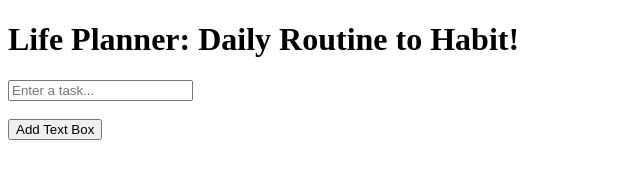
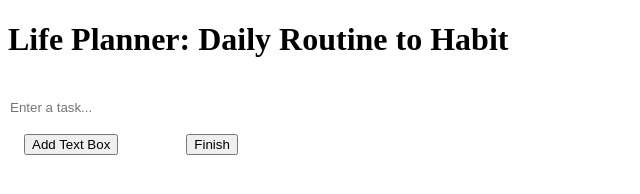
Before and after one commit to hanzunii/Js-project, a plain HTML site: page index.html in a window 1280 px wide. Shown: the whole page, without its empty margins (0-640 px from the left). Drawn offline with Linux system fonts and the light colour scheme.

Commit message:
Update index.html
First page step 1

```diff
--- a/index.html
+++ b/index.html
@@ -3,22 +3,25 @@
 <head>
     <meta charset="utf-8">
     <meta name="viewport" content="width=device-width, initial-scale=1">
-    <title>Life Planner: Daily Routine to Habit!</title>
-    <link rel="stylesheet" href="styles.css">
+    <title>Life Planner: Daily Routine to Habit</title>
+    <link rel="stylesheet" href="style.css"> <!-- Ensure 'styles.css' is in the same directory -->
 </head>
 <body>
     <div class="container">
-        <h1>Life Planner: Daily Routine to Habit!</h1>
-        <div class="input">
-            <input type="text" name="task" placeholder="Enter a task...">
+        <h1>Life Planner: Daily Routine to Habit</h1>
+
+        <br>
+        <div id="textBoxContainer"></div>
+        <div class="first">
+            <input type="text" name="task" placeholder="Enter a task..." style="border: none;">
         </div>
-        <br>
+    <br>
+    <!-- Button to add new text boxes -->
+    <button id="addButton" style="margin-left: 1rem;">Add Text Box</button>
+    <button id="addButton" style="margin-left: 4rem;">Finish</button>
     </div>
-    <div id="textBoxContainer"></div>
 
-    <!-- Button to add new text boxes -->
-    <button id="addButton">Add Text Box</button>
 
-    <script type="text/javascript" src="script.js"></script>
+    <script type="text/javascript" src="script.js"></script> <!-- Ensure 'script1.js' is in the same directory -->
 </body>
 </html>
```
